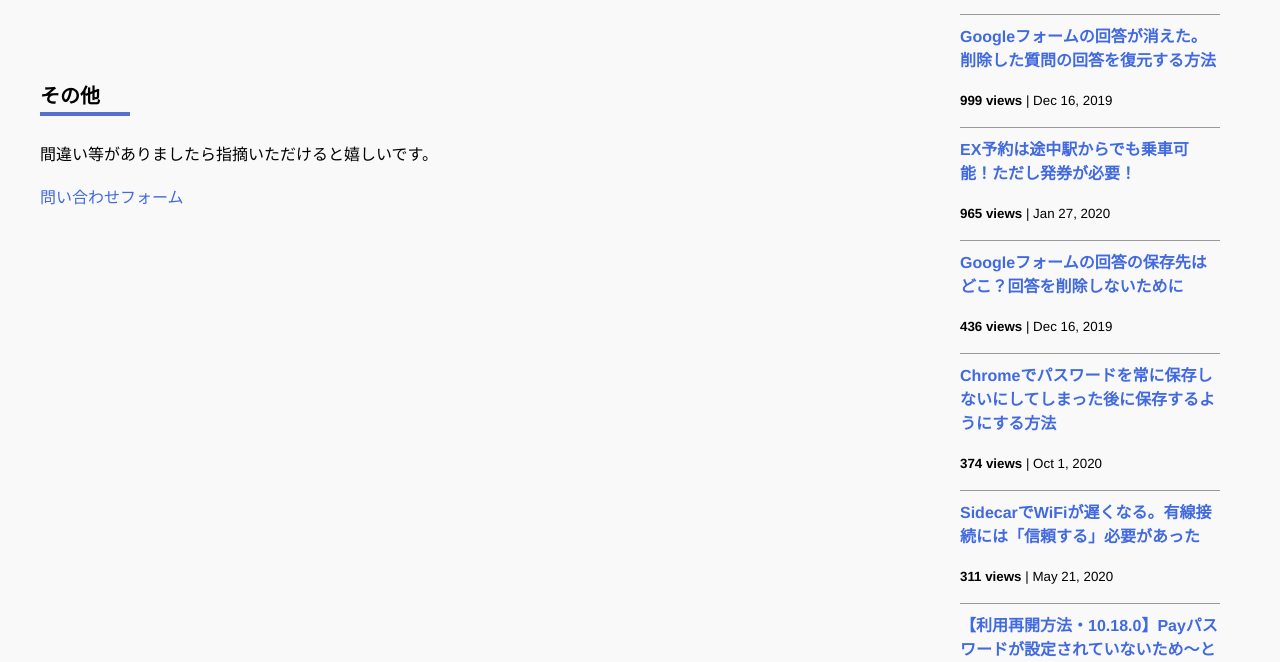
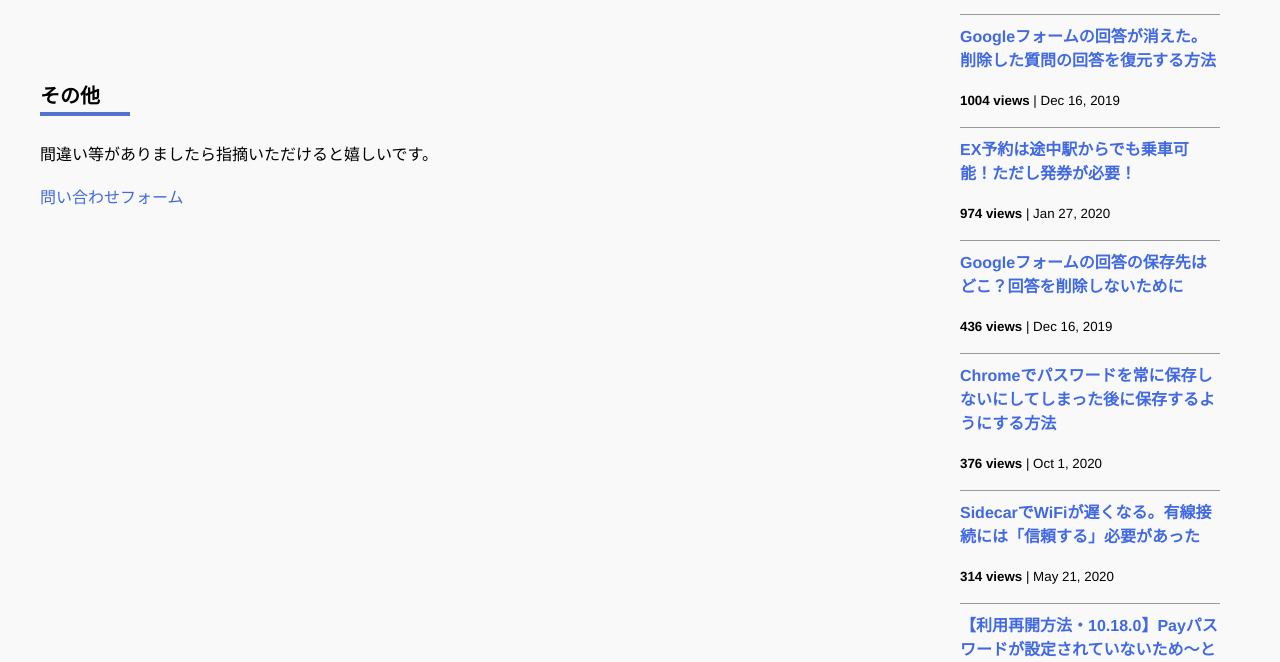
Before and after one commit to iwanaminami/shoyaiwaname, a Jekyll site: the page built from about.markdown, in a window 1280 px wide and 1400 px high, scrolled down 693 px. Shown: the part 167-829 px from the top of the window. Built offline with Jekyll 4.4.1, drawn with Linux system fonts in a browser that asks for light colours; nearby versions of some CDN libraries; comment, search, counter and statistics services are not loaded; some of the changed text lies outside the part shown.

Commit message:
a new commit message

```diff
--- a/_data/popularposts.yml
+++ b/_data/popularposts.yml
@@ -1,17 +1,17 @@
 side:
-  - view: 999
+  - view: 1004
     url: /2019/12/16/restore-googleform.html
-  - view: 965
+  - view: 974
     url: /2020/01/27/ex-rideontheway.html
   - view: 436
     url: /2019/12/16/googleform-answers.html
-  - view: 374
+  - view: 376
     url: /2020/10/01/googlepassword.html
-  - view: 311
+  - view: 314
     url: /2020/05/21/sidecar-via-cable.html
   - view: 198
     url: /2020/11/17/linepay.html
-  - view: 111
+  - view: 113
     url: /2020/01/23/sfcgold.html
-  - view: 108
+  - view: 109
     url: /2021/05/18/image-compression-word.html
```
